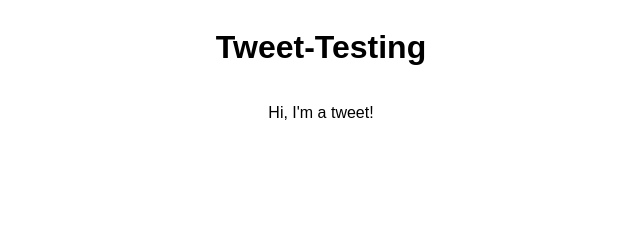
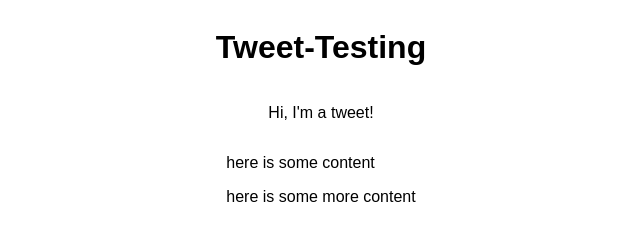
Before and after one commit to JHenderson219/tweet-testing, a plain HTML site: page index.html in a window 1280 px wide. Shown: the whole page, without its empty margins (327-967 px from the left). Drawn offline with Linux system fonts and the light colour scheme.

Commit message:
Add card component

```diff
--- a/index.html
+++ b/index.html
@@ -12,9 +12,10 @@
 <div class="container" id="container">
   <h1 class="title"> Tweet-Testing </h1>
   <p class="tweet"> Hi, I'm a tweet! </p>
-  </div>
+</div>
   <footer>
     <script src="scripts/jquery-3.1.1.min.js" type="text/javascript"></script>
+    <script type="text/javascript" src="./scripts/Card.js"></script>
     <script src="scripts/main.js" type="text/javascript"></script>
   </footer>
 </body>
--- /dev/null
+++ b/scripts/Card.js
@@ -0,0 +1,12 @@
+function Card (id) {
+	return `<div id="content-div"><p id="card-${id}-content"> here is some content </p>
+<p id="card-${id}-more-content"> here is some more content </p></div>
+
+
+
+`
+}
+
+let test =  Card(1);
+
+console.log(test);
--- a/scripts/main.js
+++ b/scripts/main.js
@@ -0,0 +1 @@
+$("#container").append(test);
```
Also changed, not shown: scripts/Component.js (added).
